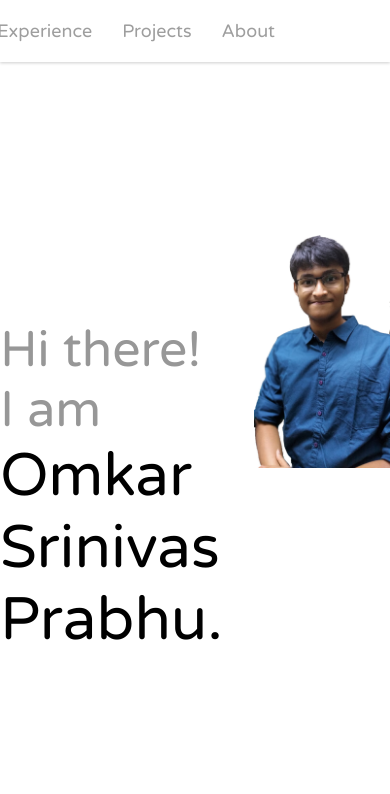
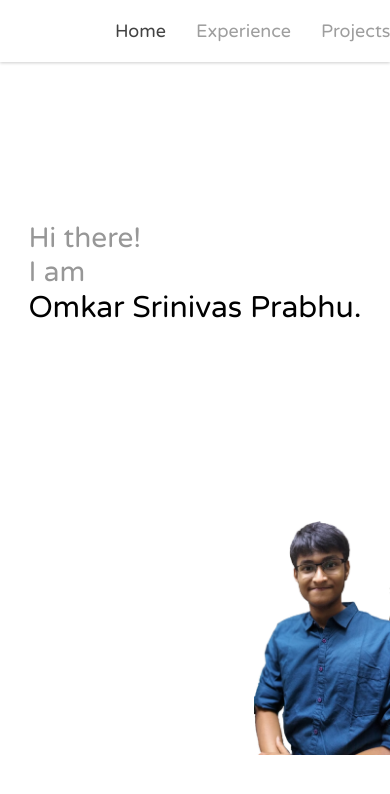
Before and after one commit to omkarprabhu-98/omkarprabhu-98.github.io, an Angular app: page / in a window 390 px wide. Shown: the top 794 px of the page. Built offline with nearby package versions, Linux system fonts and the light colour scheme.

Commit message:
basic reponsiveness added

```diff
--- a/src/app/app.component.css
+++ b/src/app/app.component.css
@@ -26,3 +26,10 @@
 .nav-pills:hover, .nav-pills.selected {
 	color: #424242
 }
+
+@media only screen and (max-width: 700px) {
+	#nav {
+	  overflow-x: scroll;
+	  justify-content: space-around;
+	}
+}
--- a/src/app/home/home.component.css
+++ b/src/app/home/home.component.css
@@ -34,3 +34,27 @@
 .main-text {
 	font-size: 60px;
 }
+
+@media only screen and (max-width: 700px) {
+	#home-container {
+	  flex-direction: column;
+	  justify-content: space-evenly;
+	}
+	#name-container {
+		width: 100%;
+		margin-bottom: 40px;
+	}
+	#image-container {
+		height: auto;
+		position: relative;
+		flex-direction: column;
+		bottom: 0;
+		right: 0;
+	}
+	.sub-text {
+		font-size: 28px;
+	}
+	.main-text {
+		font-size: 30px;
+	}
+}
```
